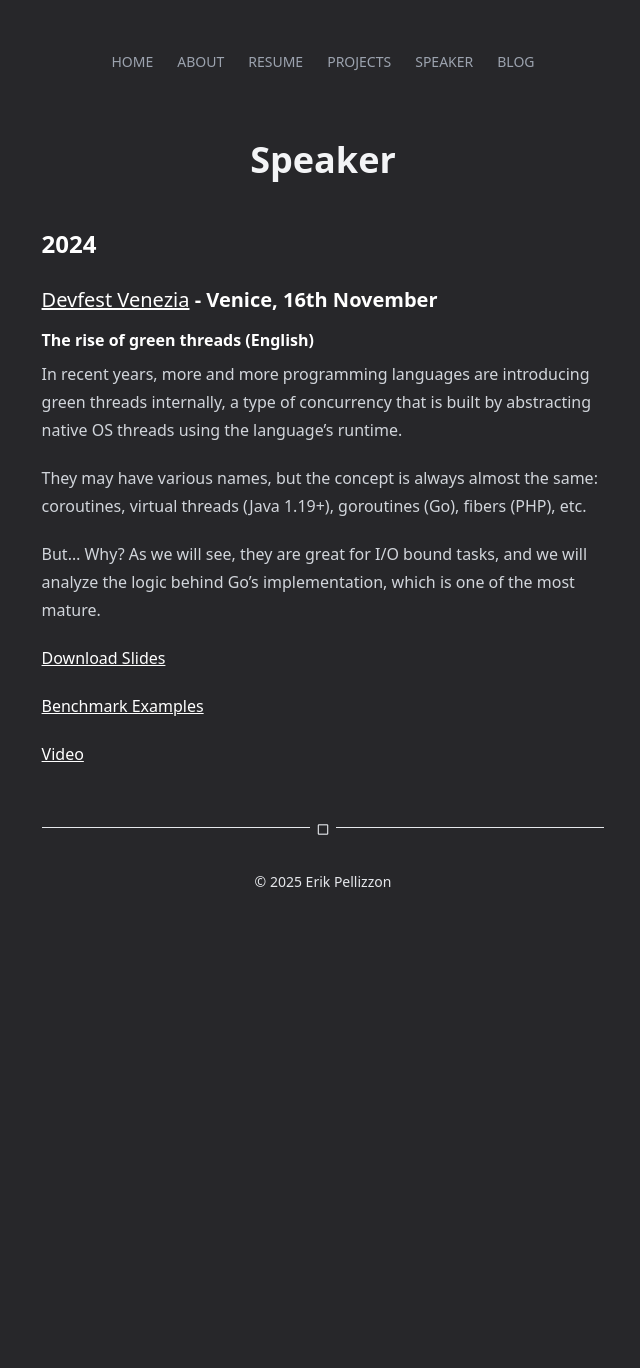
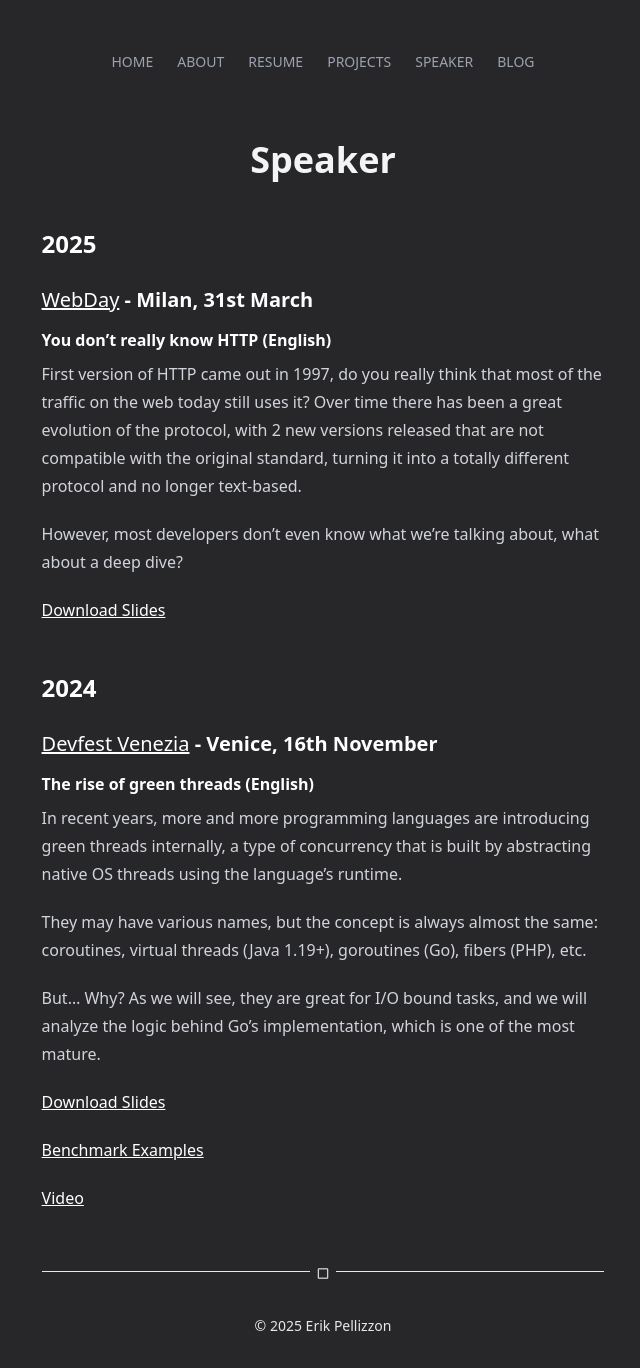
Before and after one commit to ErikPelli/erikpelli.github.io, a Jekyll site: the page built from speaker.md, in a window 1280 px wide. Shown: the whole page, without its empty margins (317-957 px from the left). Built offline with Jekyll 4.4.1, drawn with Linux system fonts in a browser that asks for light colours; nearby versions of some CDN libraries; some web fonts are replaced; before the commit the page ends 924 px from its top, so only the background shows below that.

Commit message:
Add HTTP speaker session

```diff
--- a/speaker.md
+++ b/speaker.md
@@ -3,6 +3,18 @@ layout: page
 title: Speaker
 permalink: speaker
 ---
+
+## 2025
+
+### [WebDay](https://www.webdayconf.it/speaker/29905/Erik-Pellizzon) - Milan, 31st March
+
+#### You don't really know HTTP (English)
+First version of HTTP came out in 1997, do you really think that most of the traffic on the web today still uses it?
+Over time there has been a great evolution of the protocol, with 2 new versions released that are not compatible with the original standard, turning it into a totally different protocol and no longer text-based.
+
+However, most developers don't even know what we're talking about, what about a deep dive?
+
+[Download Slides](/assets/pdf/speaker/you-dont-really-know-http.pdf)
 
 ## 2024
 
```
Also changed, not shown: 2 other files.
